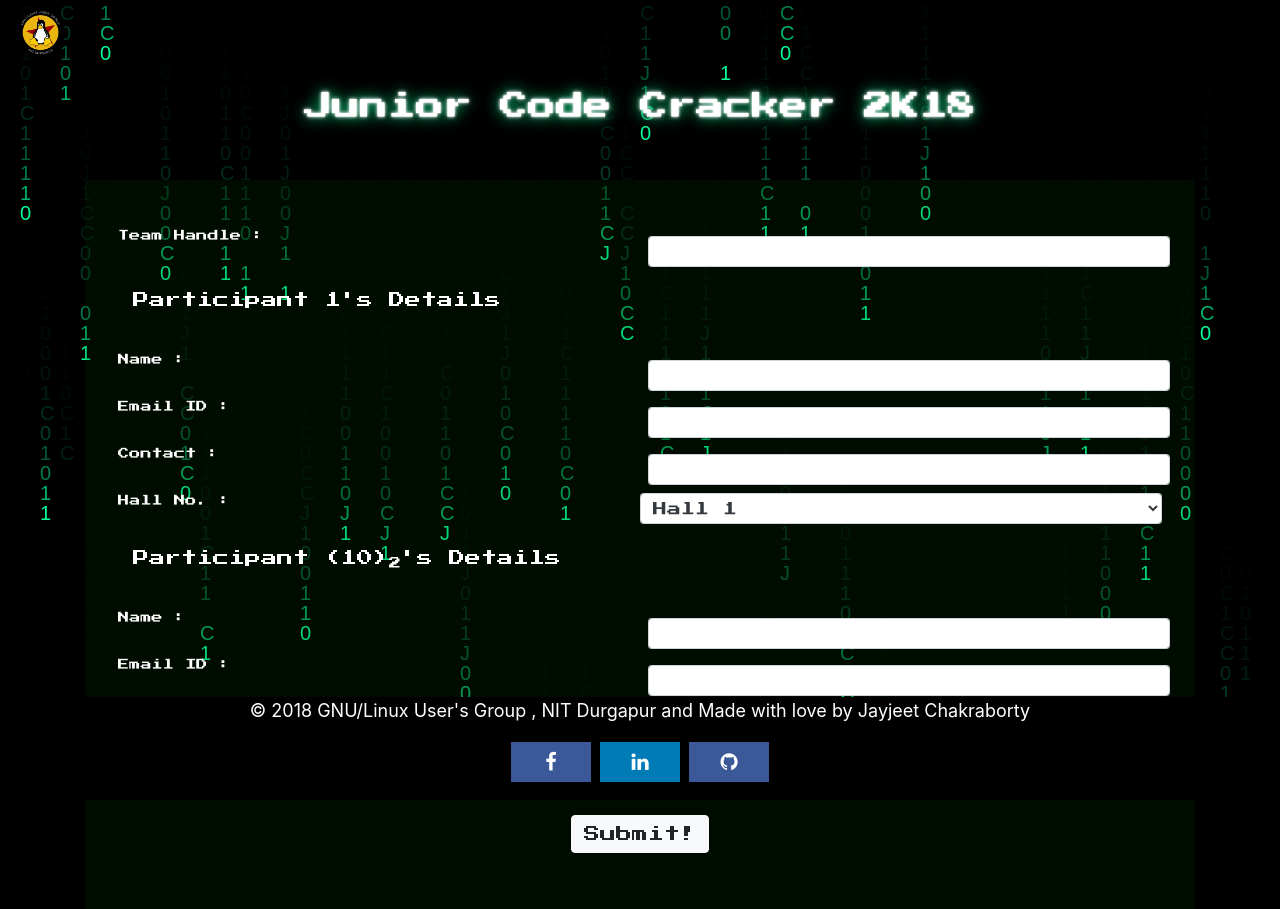
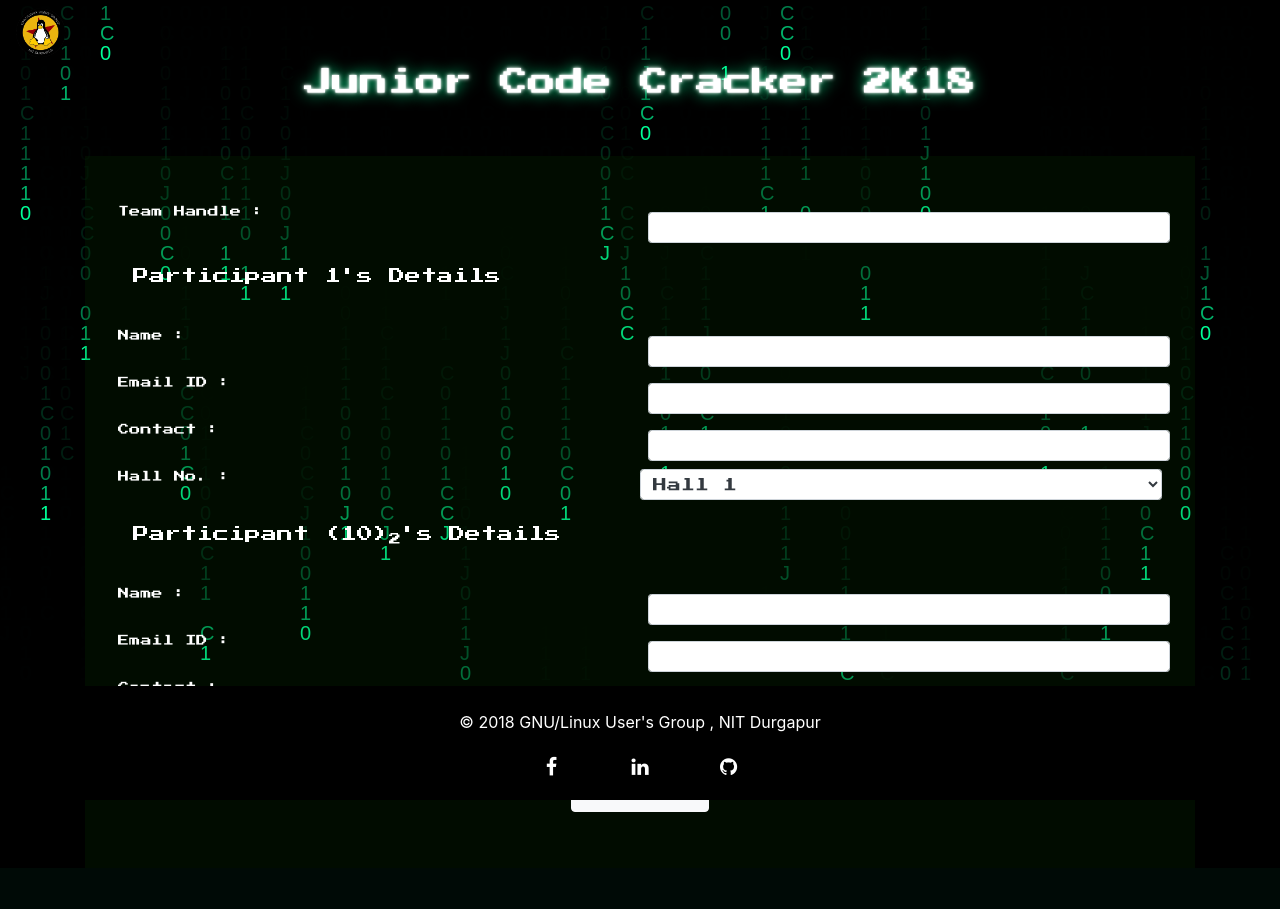
Before and after one commit to lugnitdgp/jcc-registration-portal, a Django app: page / in a window 1280 px wide. After the commit the page ends 812 px from the top, so only its background shows below. Run offline with Django 3.2, Linux system fonts and the light colour scheme; some libraries are stand-ins or nearby versions.

Commit message:
Small Changes

```diff
--- a/templates/base.html
+++ b/templates/base.html
@@ -7,15 +7,15 @@
     <meta charset="utf-8">
     <meta http-equiv="X-UA-Compatible" content="IE=edge">
     <meta name="viewport" content="width=device-width, initial-scale=1">
+    <link rel="stylesheet" href="https://cdnjs.cloudflare.com/ajax/libs/font-awesome/4.7.0/css/font-awesome.min.css">
     <link rel="stylesheet" href="https://stackpath.bootstrapcdn.com/bootstrap/4.1.3/css/bootstrap.min.css" integrity="sha384-MCw98/SFnGE8fJT3GXwEOngsV7Zt27NXFoaoApmYm81iuXoPkFOJwJ8ERdknLPMO"
         crossorigin="anonymous">
     <link rel="stylesheet" href="../static/css/master.css">
     <link rel="stylesheet" href="../static/css/matrix.css">
-    <link rel="stylesheet" href="https://cdnjs.cloudflare.com/ajax/libs/font-awesome/4.7.0/css/font-awesome.min.css">
     <style>
         .footer {
             position: fixed;
-           font-size:18px;
+            font-size: 16px;
             left: 0;
             bottom: 0;
             width: 100%;
@@ -25,29 +25,32 @@
         }
 
         .fa {
-              padding: 10px;
+            padding: 5px;
             font-size: 20px;
             width: 80px;
             text-align: center;
             text-decoration: none;
             margin: 2px 2px;
         }
+
         .fa:hover {
             opacity: 0.9;
         }
+
         .fa-linkedin {
-          background: #007bb5;
-          color: white;
-        }
-        .fa-facebook {
-          background: #3B5998;
-          color: white;
-        }
-        .fa-github {
-          background: #3B5998;
+            /* background: #007bb5; */
             color: white;
         }
 
+        .fa-facebook {
+            /* background: #3B5998; */
+            color: white;
+        }
+
+        .fa-github {
+            /* background: #3B5998; */
+            color: white;
+        }
     </style>
 </head>
 
--- a/templates/register.html
+++ b/templates/register.html
@@ -3,7 +3,6 @@
 {% block content %}
 
 <div class="container align-middle">
-    <br>
     <h3 class="text-center mt-md-0  heading-1">Junior Code Cracker 2K18</h3>
     {% if is_team_name_taken == True %}
 
@@ -107,19 +106,17 @@
             </div>
         </div>
 
-
-
-        <br>
         <div class="text-center">
             <input type="submit" class="btn btn-light SUBMIT-BTN" name="register" value="Submit!">
         </div>
     </form>
 </div>
 <div class="footer">
-  <p>&copy 2018 GNU/Linux User's Group , NIT Durgapur and Made with love by Jayjeet Chakraborty</p>
-  <a href="www.facebook.com" class="fa fa-facebook"></a>
-  <a href="in.linkedin.com" class="fa fa-linkedin"></a>
-  <a href="https://github.com/JayjeetAtGithub/" class="fa fa-github"></a></p>
+    <br>
+    <p>&copy 2018 GNU/Linux User's Group , NIT Durgapur</p>
+    <a href="www.facebook.com" class="fa fa-facebook"></a>
+    <a href="in.linkedin.com" class="fa fa-linkedin"></a>
+    <a href="https://github.com/JayjeetAtGithub/" class="fa fa-github"></a></p>
 </div>
 
 {% endblock %}
```
Lines whose indentation alone changed are shown as unchanged.
